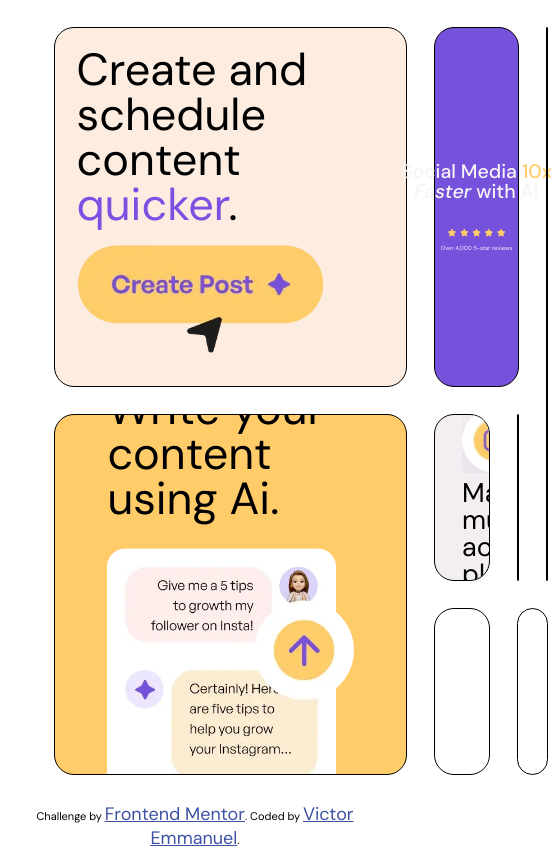
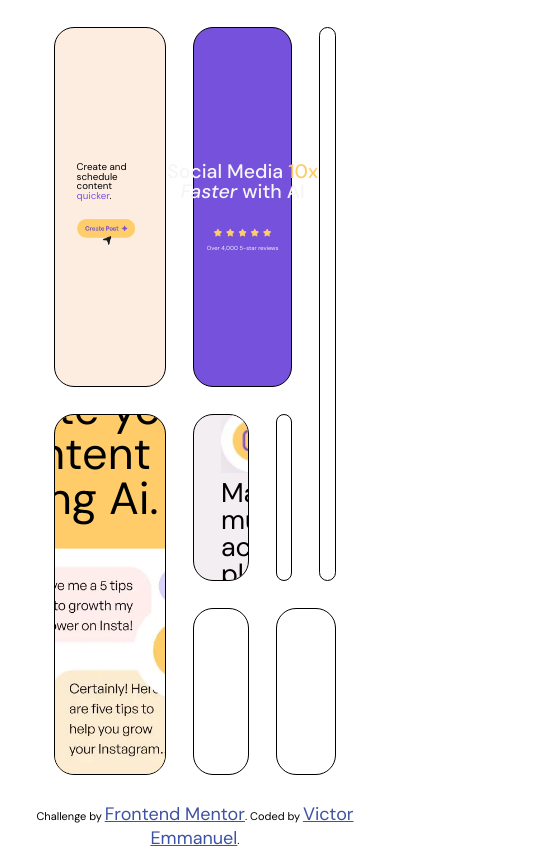
Before and after one commit to victor-web-dev/Bento-grid, a React (Vite) app: page / in a window 390 px wide. Shown: the whole page, 557 px wide, since content can reach past the window. Built offline with nearby package versions, Linux system fonts and the light colour scheme.

Commit message:
change: grid-item-create responsive font and image

```diff
--- a/src/components/Grid/Grid.style.css
+++ b/src/components/Grid/Grid.style.css
@@ -33,7 +33,7 @@
 
 .grid-item-create p,
 .grid-item-create span {
-  font-size: 2.5rem;
+  font-size: 2.5vw;
   width: 10ch;
   line-height: 1;
 }
@@ -43,7 +43,7 @@
 }
 
 .grid-item-create img {
-  width: 20ch;
+  width: 15vw;
   padding-top: 1rem;
 }
 
```
